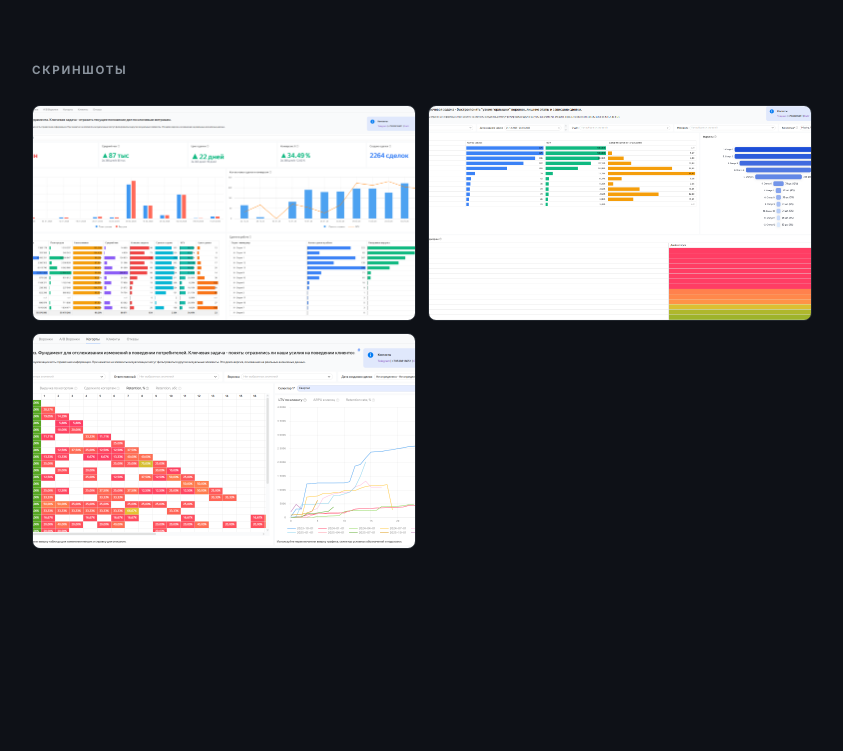
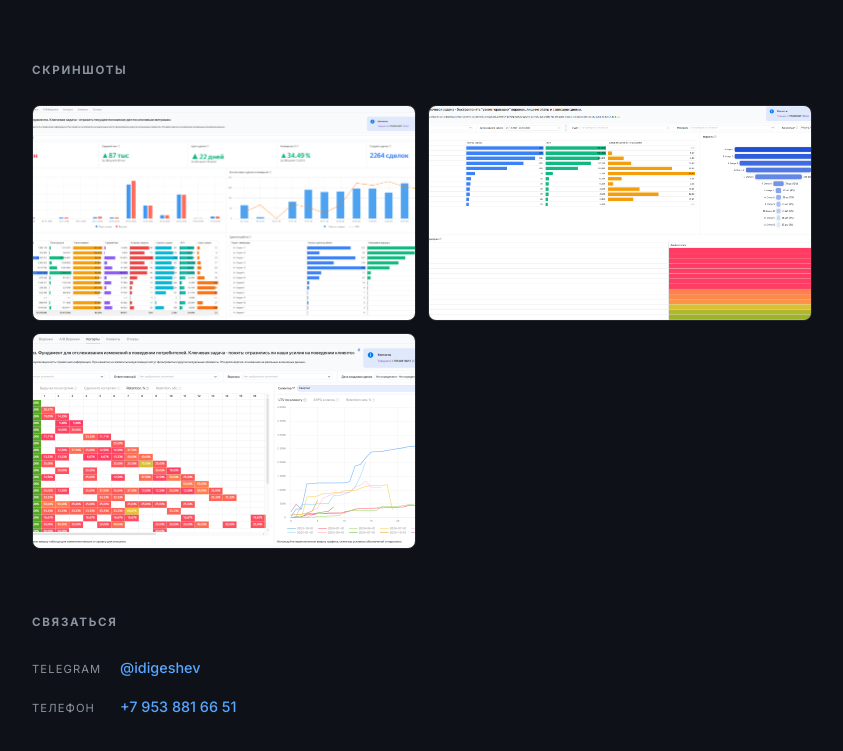
Before and after one commit to Idigeshev/Idigeshev.github.io, a plain HTML site: page cases/amocrm/index.html in a window 1280 px wide. Shown: the part 1796-2547 px from the top of the page, without its empty margins (218-1061 px from the left). Drawn offline with Linux system fonts and the light colour scheme.

Commit message:
Add contact block to all case pages

```diff
--- a/cases/amocrm/index.html
+++ b/cases/amocrm/index.html
@@ -485,6 +485,39 @@
             }
         }
 
+        /* ── Contact ── */
+        .contact-links {
+            display: flex;
+            flex-direction: column;
+            gap: 14px;
+        }
+
+        .contact-link {
+            display: inline-flex;
+            align-items: baseline;
+            gap: 16px;
+            text-decoration: none;
+            transition: color 0.2s;
+        }
+
+        .contact-link-type {
+            font-size: 0.7rem;
+            letter-spacing: 0.1em;
+            text-transform: uppercase;
+            color: var(--text-muted);
+            min-width: 72px;
+        }
+
+        .contact-link-value {
+            color: var(--accent);
+            font-size: 0.9rem;
+            font-weight: 500;
+        }
+
+        .contact-link:hover .contact-link-value {
+            text-decoration: underline;
+        }
+
         ::-webkit-scrollbar {
             width: 6px;
         }
@@ -687,6 +720,21 @@
             </div>
         </div>
 
+        <!-- Связаться -->
+        <div class="section">
+            <div class="section-label">Связаться</div>
+            <div class="contact-links">
+                <a href="https://t.me/idigeshev" class="contact-link" target="_blank">
+                    <span class="contact-link-type">Telegram</span>
+                    <span class="contact-link-value">@idigeshev</span>
+                </a>
+                <a href="tel:+79538816651" class="contact-link">
+                    <span class="contact-link-type">Телефон</span>
+                    <span class="contact-link-value">+7 953 881 66 51</span>
+                </a>
+            </div>
+        </div>
+
     </div>
 
     <!-- Lightbox -->
```
Also changed, not shown: cases/plan-fact/index.html (+50 -0 lines), cases/procurement/index.html (+50 -0 lines).
